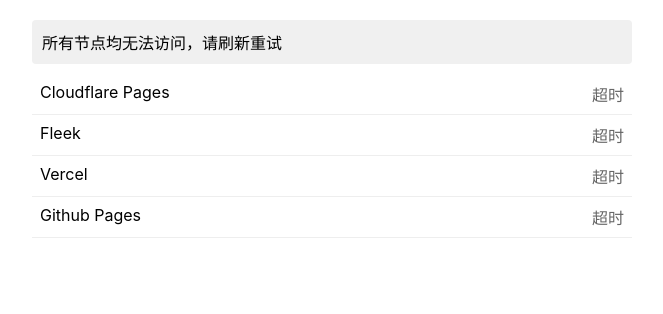
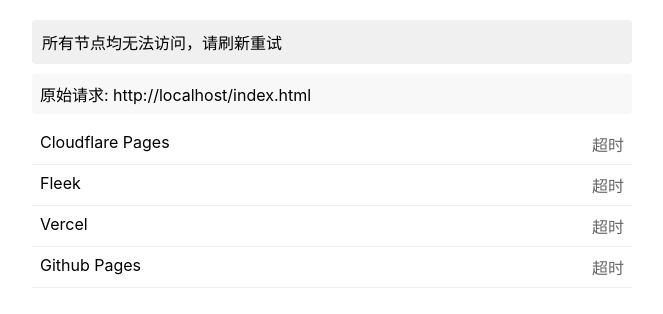
Before and after one commit to YunZe-Official/Smart_Gateway, a plain HTML site: page index.html in a window 1280 px wide. Shown: the whole page, without its empty margins (308-971 px from the left). Drawn offline with Linux system fonts and the light colour scheme; no server answers.

Commit message:
尝试支持路径自动填充

```diff
--- a/index.html
+++ b/index.html
@@ -28,13 +28,23 @@
         .speed {
             color: #666;
         }
+        .target-url {
+            word-break: break-all;
+            padding: 8px;
+            background: #f8f8f8;
+            margin: 10px 0;
+            border-radius: 4px;
+        }
     </style>
 </head>
 <body>
     <div id="status" class="status">正在测速...</div>
+    <div id="targetUrl" class="target-url"></div>
     <div id="results"></div>
 
     <script>
+        const GATEWAY_DOMAIN = 'smart.acofork.us.kg';
+
         const nodes = [
             { name: "Cloudflare Pages", url: "https://blog.acofork.us.kg" },
             { name: "Fleek", url: "https://fleek-blog.acofork.us.kg" },
@@ -42,7 +52,22 @@
             { name: "Github Pages", url: "https://github-blog.acofork.us.kg" }
         ];
 
-        const currentPath = window.location.pathname + window.location.search + window.location.hash;
+        // 获取请求路径（移除网关域名）
+        function getTargetPath() {
+            const currentPath = window.location.pathname + window.location.search + window.location.hash;
+            const targetUrl = new URL(window.location.href);
+            // 移除可能的端口号
+            const currentHost = targetUrl.host.split(':')[0];
+
+            // 显示目标URL
+            document.getElementById('targetUrl').textContent =
+                `原始请求: ${window.location.href}`;
+
+            // 如果当前域名是网关域名，保留路径；否则使用根路径
+            return currentHost === GATEWAY_DOMAIN ? currentPath : '/';
+        }
+
+        const targetPath = getTargetPath();
         const resultsDiv = document.getElementById('results');
         const statusDiv = document.getElementById('status');
 
@@ -63,7 +88,7 @@
             const startTime = performance.now();
             try {
                 const controller = new AbortController();
-                const timeoutId = setTimeout(() => controller.abort(), 3000); // 3秒超时
+                const timeoutId = setTimeout(() => controller.abort(), 3000);
 
                 const response = await fetch(node.url, {
                     mode: 'no-cors',
@@ -79,19 +104,17 @@
             }
         }
 
-        // 测试所有节点
+        // 测试所有节点并重定向
         async function findFastestNode() {
             let completedTests = 0;
             let fastestNode = null;
             let fastestSpeed = Infinity;
 
             try {
-                // 并行测试所有节点
                 const tests = nodes.map(async node => {
                     const result = await testNode(node);
                     completedTests++;
 
-                    // 更新最快节点
                     if (result.speed < fastestSpeed && result.speed !== 99999) {
                         if (fastestNode) {
                             fastestNode.nodeDiv.classList.remove('fastest');
@@ -101,16 +124,15 @@
                         result.nodeDiv.classList.add('fastest');
                     }
 
-                    // 如果这是最快的可用节点，立即重定向
                     if (completedTests === nodes.length && fastestNode) {
-                        statusDiv.textContent = `已找到最快节点: ${fastestNode.node.name} (${fastestNode.speed}ms)，正在跳转...`;
-                        window.location.href = fastestNode.node.url + currentPath;
+                        const targetUrl = `${fastestNode.node.url}${targetPath}`;
+                        statusDiv.textContent = `已找到最快节点: ${fastestNode.node.name} (${fastestNode.speed}ms)，正在跳转到 ${targetUrl}`;
+                        window.location.href = targetUrl;
                     }
                 });
 
                 await Promise.all(tests);
 
-                // 如果所有节点都测试完但都失败了
                 if (!fastestNode) {
                     statusDiv.textContent = '所有节点均无法访问，请刷新重试';
                 }
```
